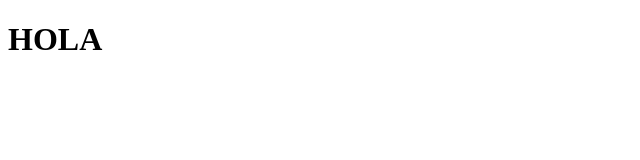
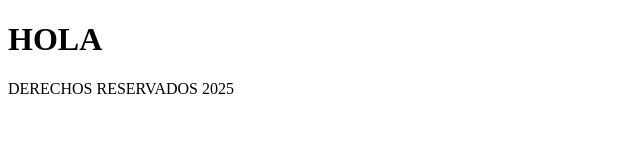
Before and after one commit to LAU366/colaborativo-html, a plain HTML site: page index.html in a window 1280 px wide. Shown: the whole page, without its empty margins (0-640 px from the left). Drawn offline with Linux system fonts and the light colour scheme.

Commit message:
agregar nueva funcion

```diff
--- a/index.html
+++ b/index.html
@@ -9,6 +9,8 @@
     <header>
   <h1>HOLA </h1>
 </header>
-
+<footer>
+  <p>DERECHOS RESERVADOS 2025</p>
+</footer>
 </body>
 </html>
```
